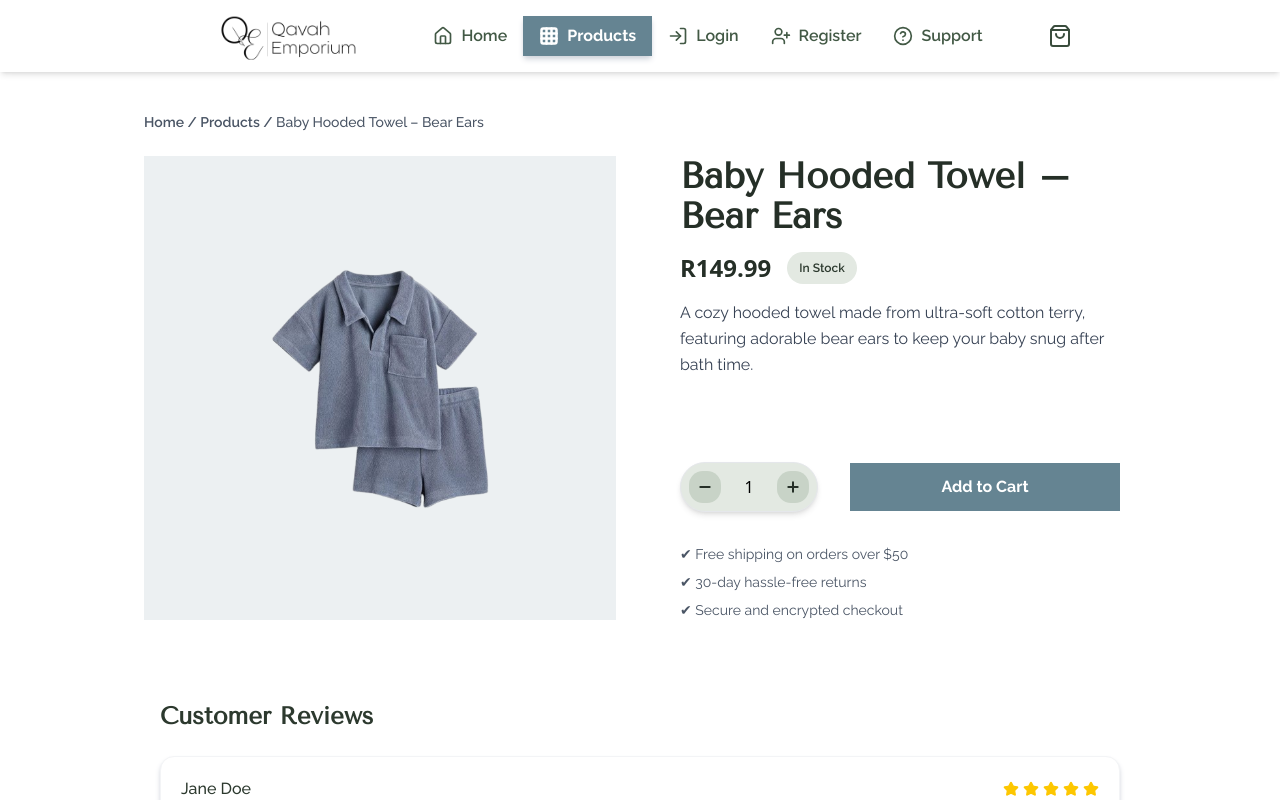
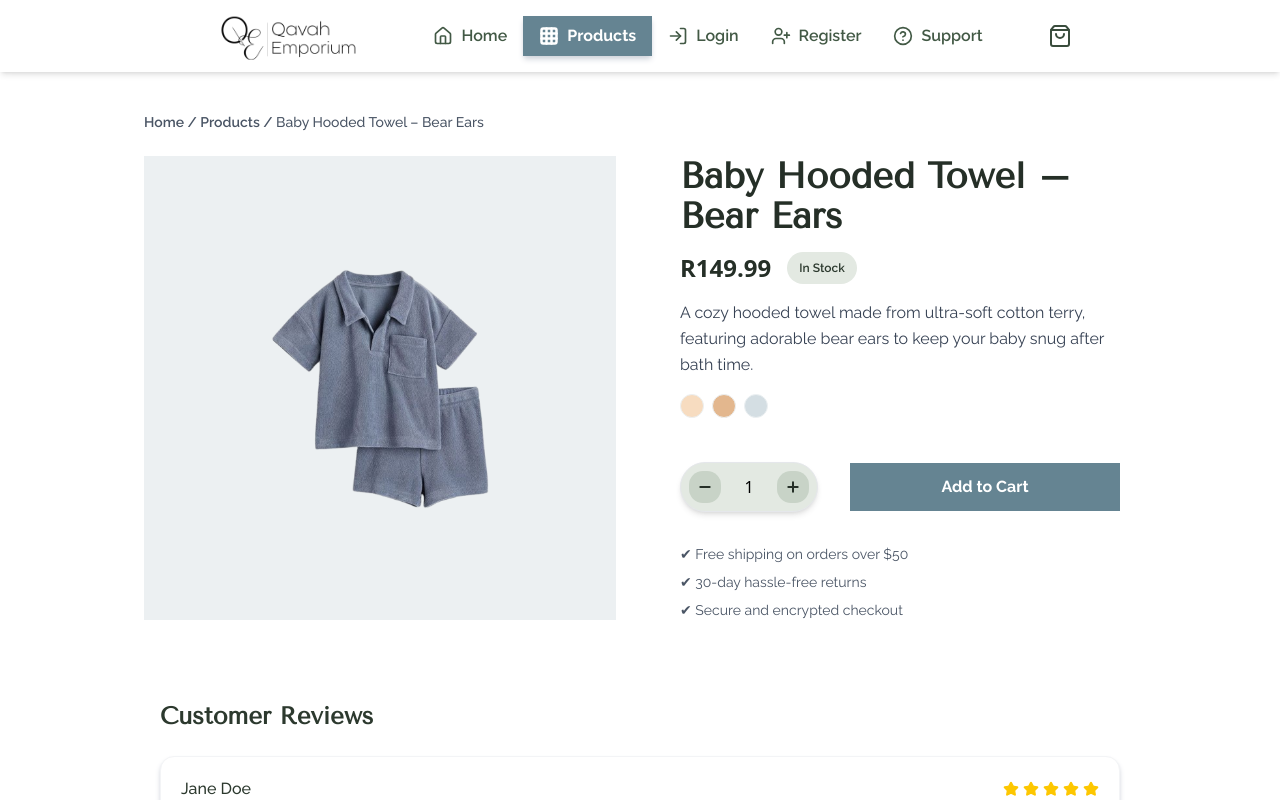
Before and after one commit to QavahEmporium/qavah-emporium-app, a Next.js app: page /products/1 in a window 1280 px wide. Shown: the top 800 px of the page. Built offline with nearby package versions, Linux system fonts and the light colour scheme; no server answers.

Commit message:
feat: added clothing colours

```diff
--- a/components/products/[id]/product-info.tsx
+++ b/components/products/[id]/product-info.tsx
@@ -65,7 +65,12 @@ export function ProductInfo({ product }: { product: any }) {
           className="text-gray-700 leading-relaxed font-raleway"
         >
           {product.description}
-        </motion.p>
+        </motion.p>{" "}
+        <div className="w-full flex flex-row items-center justify-start gap-1 md:gap-2">
+          <div className="rounded-full bg-negroni-200 border-1 border-gull-gray-100 w-5 h-5 md:w-6 md:h-6"></div>
+          <div className="rounded-full bg-peach-cream-300 border-1 border-gull-gray-100 w-5 h-5 md:w-6 md:h-6"></div>
+          <div className="rounded-full bg-gull-gray-200 border-1 border-gull-gray-100 w-5 h-5 md:w-6 md:h-6"></div>
+        </div>
       </div>
 
       <div className="flex flex-col gap-4 md:gap-8">
--- a/components/products/product-grid.tsx
+++ b/components/products/product-grid.tsx
@@ -72,10 +72,10 @@ export default function ProductGrid({ products }: { products: any[] }) {
             </motion.div>
           </Link>
 
-          <div className="w-full flex flex-row items-center justify-center gap-2">
-            <div className="rounded-full bg-negroni-200 border-2 border-gull-gray-200 w-3 h-3 md:w-4 md:h-4"></div>
-            <div className="rounded-full bg-peach-cream-300 border-2 border-gull-gray-200 w-3 h-3 md:w-4 md:h-4"></div>
-            <div className="rounded-full bg-gull-gray-200 border-2 border-gull-gray-200 w-3 h-3 md:w-4 md:h-4"></div>
+          <div className="w-full flex flex-row items-center justify-center gap-1 md:gap-2">
+            <div className="rounded-full bg-negroni-200 border-1 border-gull-gray-100 w-3 h-3 md:w-4 md:h-4"></div>
+            <div className="rounded-full bg-peach-cream-300 border-1 border-gull-gray-100 w-3 h-3 md:w-4 md:h-4"></div>
+            <div className="rounded-full bg-gull-gray-200 border-1 border-gull-gray-100 w-3 h-3 md:w-4 md:h-4"></div>
           </div>
 
           {/* Product Details */}
```
